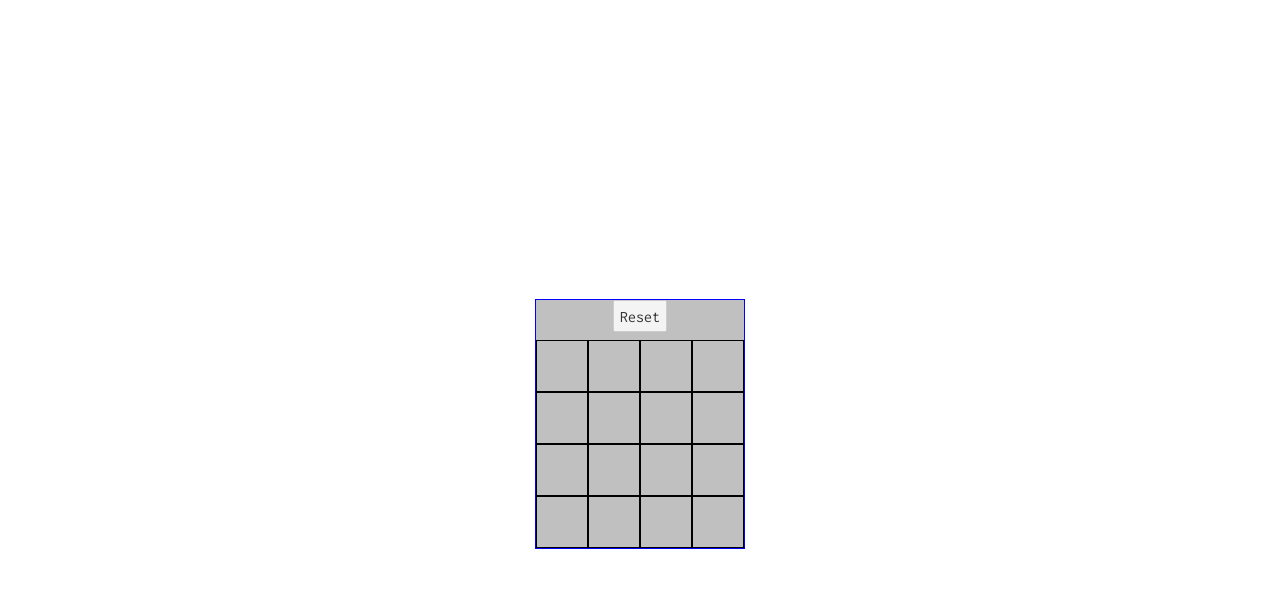
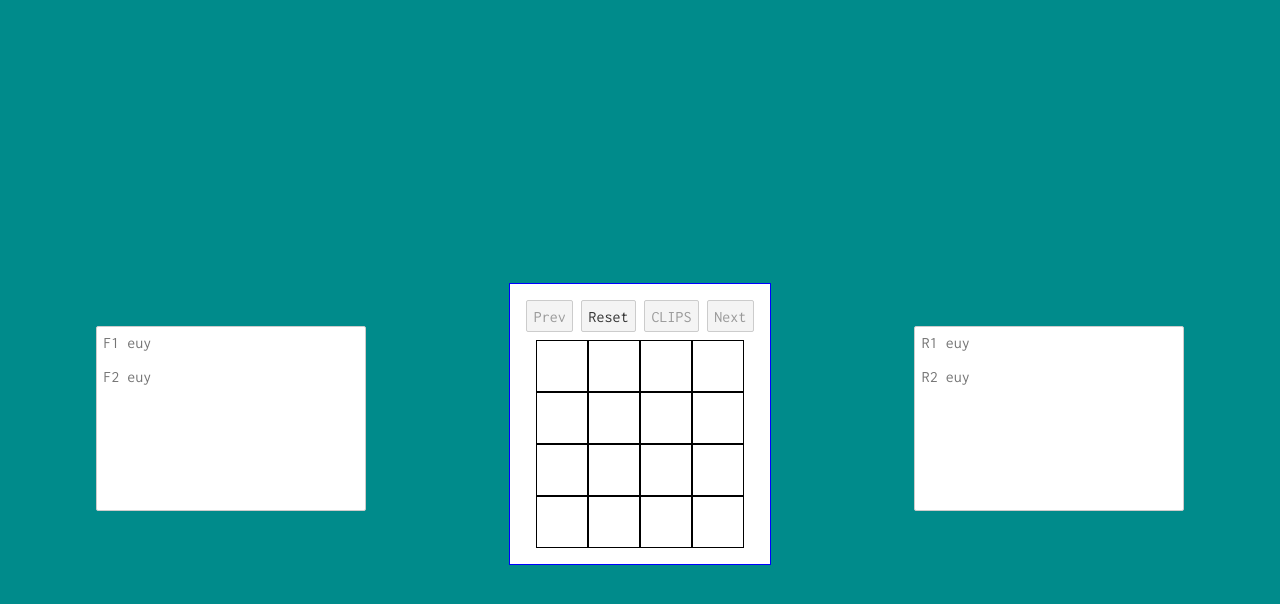
Before and after one commit to littlemight/clips-minesweeper, a Svelte app in the folder client/: page / in a window 1280 px wide. Both pictures are taken after a click on the button "End Bomb Input". Shown: the top 604 px of the page. Built offline with nearby package versions, Linux system fonts and the light colour scheme.

Commit message:
add text area for facts + agenda, prev and next board state

```diff
--- a/client/public/global.css
+++ b/client/public/global.css
@@ -6,6 +6,7 @@ html, body {
 
 body {
 	color: #333;
+	background: darkcyan;
 	margin: 0;
 	padding: 8px;
 	box-sizing: border-box;
@@ -69,6 +70,7 @@ button:focus {
 
 .panel {
 	display: block;
-	background-color: rgb(192, 192, 192);
 	border: 1px solid blue;
+	background: #fff;
+	padding: 1rem;
 }
--- a/client/src/App.svelte
+++ b/client/src/App.svelte
@@ -1,5 +1,7 @@
 <script>
-	let grid = [];
+	let curGrid = [];
+	let curStateId = 0;
+	let grids = [];
 	let nGrid = 4;
 	let nBombs = 0;
 
@@ -8,44 +10,60 @@
 		if (nGrid > 10) nGrid = 10;
 		else if (nGrid < 4) nGrid = 4;
 		nBombs = 0;
-		grid = [];
+		curGrid = [];
+		grids = [];
+		curStateId = 0;
 		for (let i = 0; i < nGrid; i++) {
-			grid[i] = new Array(nGrid);
+			curGrid[i] = new Array(nGrid);
 			for (let j = 0; j < nGrid; j++) {
-				grid[i][j] = {
+				curGrid[i][j] = {
 					bomb: false,
 					revealed: false,
 					cnt: 0
 				}
 			}
 		}
+		grids.push(JSON.parse(JSON.stringify(curGrid)));
 	}
 
 	const toggleBomb = (i, j) => {
-		if (!grid[i][j].bomb) nBombs++;
+		if (!curGrid[i][j].bomb) nBombs++;
 		else nBombs--;
-		grid[i][j].bomb = !grid[i][j].bomb;
+		curGrid[i][j].bomb = !curGrid[i][j].bomb;
 		cntAllTiles();
 	}
 
+	const reveal = (i, j) => {
+		if (curGrid[i][j].revealed) {
+			console.log('udah di reveal lur');
+			return;
+		}
+		dfs(i, j);
+		while (curStateId != grids.length - 1) {
+			grids.pop();
+		}
+		grids.push(JSON.parse(JSON.stringify(curGrid)));
+		curStateId++;
+	}
+
 	const dfs = (i, j) => {
-		grid[i][j].revealed = true;
-		if (grid[i][j].bomb) {
+		if (curGrid[i][j].bomb) {
 			for (let i = 0; i < nGrid; i++) {
 				for (let j = 0; j < nGrid; j++) {
-					if (grid[i][j].bomb) {
-						grid[i][j].revealed = true;
+					if (curGrid[i][j].bomb) {
+						curGrid[i][j].revealed = true;
 					}
 				}
 			}
 			return;
 		}
-		if (grid[i][j].cnt == 0) {
+		curGrid[i][j].revealed = true;
+		if (curGrid[i][j].cnt == 0) {
 			for (let di = -1; di <= 1; di++) {
 				for (let dj = -1; dj <= 1; dj++) {
 					let ti = i + di, tj = j + dj;
 					if (ti >= 0 && ti < nGrid && tj >= 0 && tj < nGrid) {
-						if (!grid[ti][tj].revealed) {
+						if (!curGrid[ti][tj].revealed) {
 							dfs(ti, tj);
 						}
 					}
@@ -55,13 +73,13 @@
 	}
 
 	const cntBomb = (i, j) => {
-		grid[i][j].cnt = 0;
-		if (grid[i][j].bomb) return;
+		curGrid[i][j].cnt = 0;
+		if (curGrid[i][j].bomb) return;
 		for (let di = -1; di <= 1; di++) {
 			for (let dj = -1; dj <= 1; dj++) {
 				let ti = i + di, tj = j + dj;
 				if (ti >= 0 && ti < nGrid && tj >= 0 && tj < nGrid) {
-					if (grid[ti][tj].bomb) grid[i][j].cnt++;
+					if (curGrid[ti][tj].bomb) curGrid[i][j].cnt++;
 				}
 			}
 		}
@@ -77,6 +95,24 @@
 
 	const endBombInput = () => {
 		inputBomb = false;
+	}
+
+	const prevState = () => {
+		if (curStateId > 0) {
+			curStateId--;
+		} else return;
+		console.log(curGrid);
+		curGrid = JSON.parse(JSON.stringify(grids[curStateId]))
+	}
+
+	const nextState = () => {
+		if (curStateId + 1 < grids.length) {
+			curStateId++;
+		} else {
+			//TODO: get clips (i, j) result
+			return;
+		}
+		curGrid = JSON.parse(JSON.stringify(grids[curStateId]))
 	}
 
 	import Modal from './components/Modal.svelte'
@@ -138,7 +174,15 @@
 </style>
 
 <main style="display: grid; height: 100vh;">
-	<div style="height: fit-content; margin: auto;" class="panel">
+	<div class="container" style="display: flex; flex-direction: row;">
+		<div class="euy" style="margin: auto;">
+			<textarea name="Facts" cols="30" rows="10"
+				placeholder="F1 euy
+				F2 euy"
+				style="resize: none;"
+			></textarea>
+		</div>
+		<div style="margin: auto;" class="panel minesweeper">
 			<div>
 				{#if inputBomb}
 					<button on:click={sizeInputModal.open}>Change size</button>
@@ -150,25 +194,28 @@
 					<p>Bombs: {nBombs}</p>
 					<button on:click={textInputModal.open}>Input config by text</button>
 					<Modal title="Input by text" bind:this={textInputModal}>
-					<div style="display: grid; background: red;">
+						<div style="display: grid;">
 							<textarea name="textinput" id="" cols="30" rows="15" style="display: block; resize: none;"></textarea>
 							<button on:click={textInputModal.close}>Apply Input</button>
 						</div>
 					</Modal>
 					<button on:click={endBombInput}>End Bomb Input</button>
 				{:else}
+					<button on:click={prevState} disabled={curStateId == 0}>Prev</button>
 					<button on:click={() => {inputBomb = true, resetGrid()}}>Reset</button>
+					<button on:click={() => {}} disabled>CLIPS</button>
+					<button on:click={nextState} disabled={curStateId == grids.length - 1}>Next</button>
 				{/if}
 			</div>
 			<div class="board">
-			{#each grid as row, i}
+				{#each curGrid as row, i}
 					{#each row as tile, j}
 						<div
 							class="tile"
 							style="grid-row: {i + 1}; grid-column: {j + 1}"
 							class:revealed={tile.revealed}
 							class:bomb={tile.bomb && (tile.revealed || inputBomb)}
-						on:click={() => inputBomb ? toggleBomb(i, j) : dfs(i, j) }
+							on:click={() => inputBomb ? toggleBomb(i, j) : reveal(i, j) }
 						>
 							{#if inputBomb || tile.revealed}
 								{tile.cnt ? tile.cnt : ''}
@@ -178,4 +225,12 @@
 				{/each}
 			</div>
 		</div>
+		<div class="euy2" style="margin: auto;">
+			<textarea name="Agenda" id="" cols="30" rows="10"
+				placeholder="R1 euy
+				R2 euy"
+				style="resize: none;"
+			></textarea>
+		</div>
+	</div>
 </main>
```
Lines whose indentation alone changed are shown as unchanged.
